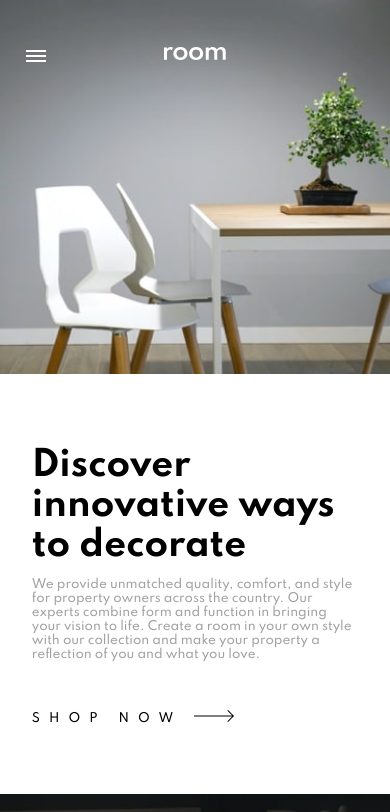
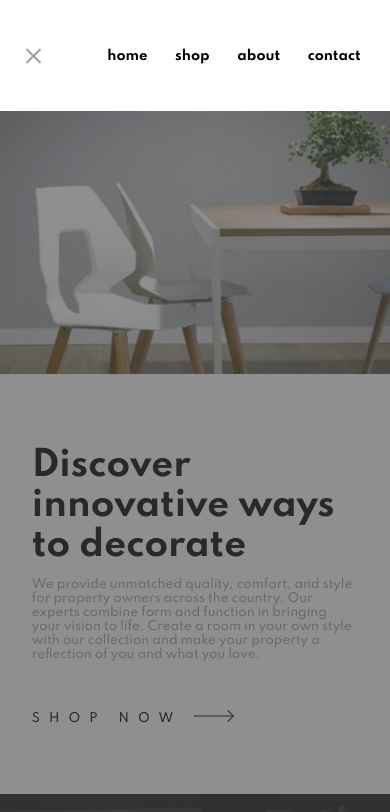
Before and after one commit to lawrencetom/room-homepage, a plain HTML site: page index.html in a window 390 px wide. Both pictures are taken after a click on the link 36 px from the left and 55 px from the top of the page. Shown: the top 812 px of the page. Drawn offline with Linux system fonts and the light colour scheme.

Commit message:
mobile nav menu functionality added

```diff
--- a/index.html
+++ b/index.html
@@ -10,21 +10,29 @@
   <title>Frontend Mentor | Room homepage</title>
 </head>
 <body>
-  <header class="header">
+  <header id="header" class="header">
+    <div class="overlay"></div>
     <nav>
-      <a href="#" class="header-menu">
+      <a href="#" id="btnHamburger" class="header__menu">
         <span></span>
         <span></span>
         <span></span>
       </a>
 
-      <a href="#" class="header-logo">
+      <a href="#" class="header__logo">
         <img src="images/logo.svg" alt="room">
       </a>
+
+      <div class="header__links">
+        <a href="#" class="header__link">home</a>
+        <a href="#" class="header__link">shop</a>
+        <a href="#" class="header__link">about</a>
+        <a href="#" class="header__link">contact</a>
+      </div>
     </nav>
   </header>
 
-
+  <div class="wrapper">
     <div>
       <img src="images/mobile-image-hero-1.jpg" class="img-hero" alt="chair 1">
     </div>
@@ -60,12 +68,14 @@
     <div>
       <img src="images/image-about-light.jpg" class="img-about" alt="white chair">
     </div>
+  </div>
 
   <div class="attribution">
     Challenge by <a href="https://www.frontendmentor.io?ref=challenge" target="_blank">Frontend Mentor</a>.
     Coded by <a href="#">Tom Lawrence</a>.
   </div>
 
+  <script src="js/script.js"></script>
 
   <!--
   Home
--- /dev/null
+++ b/js/script.js
@@ -0,0 +1,12 @@
+const header = document.querySelector("#header")
+
+header.addEventListener("click", function() {
+    console.log("click Hamburger")
+
+    if (header.classList.contains("open")) {
+        header.classList.remove("open")
+    }
+    else {
+        header.classList.add("open")
+    }
+})
--- a/style.css
+++ b/style.css
@@ -59,36 +59,115 @@ img {
     ========= */
 
 /*header*/
+.overlay {
+    visibility: hidden;
+    opacity: 0%;
+    position: fixed;
+    z-index: 0;
+    top: 9.25rem;
+    width: 100vw;
+    max-width: 40rem;
+    height: calc(100vh - 9.25rem);
+    background-color: hsla(0, 0%, 27%, 0.6);
+    transition: all 300ms ease-in-out;
+}
+
 .header {
     position: absolute;
+    z-index: 100;
     width: 100vw;
     max-width: 40rem;
     height: 9.25rem;
+    transition: all 300ms ease-in-out;
 }
 
-.header-menu {
+.header__menu {
     position: absolute;
     top: 50%;
     left: 9.33%;
     transform: translate(-50%, -50%);
 }
 
-.header-menu span {
+.header__menu span {
     display: block;
     width: 20px;
     height: 2px;
     background-color: hsl(0, 0%, 100%);
+    transition: all 300ms ease-in-out;
+    transform-origin: 1.5px;
 }
 
-.header-menu span:not(:last-child) {
-    margin-bottom: 3px;
+.header__menu span:not(:last-child) {
+    margin-bottom: 4px;
 }
 
-.header-logo {
+.header__logo {
+    visibility: visible;
+    opacity: 100%;
     position: absolute;
     top: 50%;
     left: 50%;
     transform: translate(-50%, -50%);
+    transition: all 300ms ease-in-out;
+}
+
+.header__links {
+    visibility: hidden;
+    position: absolute;
+    width: 65%;
+    top: 50%;
+    right: 40%;
+    transform: translate(50%, -50%);
+    display: flex;
+    justify-content: space-between;
+}
+
+.header__link {
+    text-decoration: none;
+    font-weight: 700;
+    font-size: 1.1rem;
+    color: hsl(0, 0%, 0%);
+    opacity: 0%;
+    transition: all 300ms ease-in-out;
+}
+
+/* header open */
+.header.open .overlay {
+    visibility: visible;
+    opacity: 100%;
+}
+
+.header.open {
+    background-color: hsl(0, 0%, 100%);
+}
+
+.header.open .header__logo {
+    visibility: hidden;
+    opacity: 0%;
+}
+
+.header.open .header__links {
+    visibility: visible;
+}
+
+.header.open .header__link {
+    opacity: 100%;
+}
+
+.header.open span {
+    background-color: hsl(0, 0%, 63%);
+}
+
+.header.open span:first-child {
+    transform: rotate(45deg);
+}
+
+.header.open span:nth-child(2) {
+    opacity: 0;
+}
+
+.header.open span:last-child {
+    transform: rotate(-45deg);
 }
 
 /* body */
```
Lines whose indentation alone changed are shown as unchanged.
